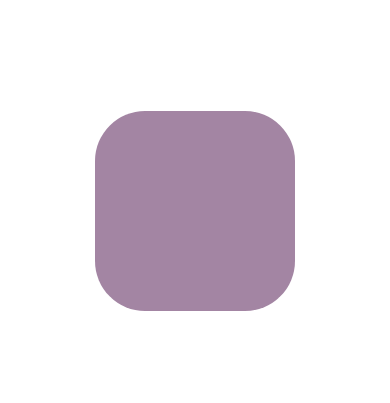
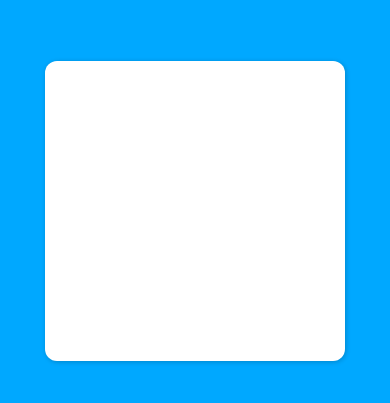
Before and after one commit to Roen77/rn_nmd_ani, a React Native app: screen / in a window 390 px wide. Shown: the part 211-614 px from the top of the page. Built offline with nearby package versions, Linux system fonts and the light colour scheme.

Commit message:
움직이고 놓을시 제자리로 돌아가는 카드

```diff
--- a/App.js
+++ b/App.js
@@ -1,4 +1,5 @@
 import React, {useEffect, useRef, useState} from 'react';
+
 import {
   Animated,
   Dimensions,
@@ -6,6 +7,8 @@
   PanResponder,
   Pressable,
   TouchableOpacity,
+  View,
+  ViewBase,
 } from 'react-native';
 import styled from 'styled-components/native';
 
@@ -13,37 +16,32 @@
   flex: 1;
   justify-content: center;
   align-items: center;
+  background-color: #00a8ff;
 `;
-//애니메이션 컴포넌트를 만들면서 스타일쓰기 첫번째방법
-// const Box = styled(Animated.createAnimatedComponent(TouchableOpacity))`
-//   background-color: tomato;
-//   width: 200px;
-//   height: 200px;
-// `;
 
-// 두번째방법
-const Box = styled.View`
-  background-color: tomato;
-  width: 200px;
-  height: 200px;
+const Card = styled(Animated.createAnimatedComponent(View))`
+  background-color: white;
+  width: 300px;
+  height: 300px;
+  justify-content: center;
+  align-items: center;
+  border-radius: 12px;
+  box-shadow: 1px 1px 5px rgba(0, 0, 0, 0.2);
 `;
-const AnimatedBox = Animated.createAnimatedComponent(Box);
 
 export default function App() {
-  const POSITION = useRef(
-    new Animated.ValueXY({
-      x: 0,
-      y: 0,
-    }),
-  ).current;
-
-  const borderRadius = POSITION.y.interpolate({
-    inputRange: [-300, 300],
-    outputRange: [100, 0],
-  });
-  const bgColor = POSITION.y.interpolate({
-    inputRange: [-300, 300],
-    outputRange: ['rgb(255, 99, 71)', 'rgb(71, 166, 255)'],
+  const scale = useRef(new Animated.Value(1)).current;
+  const position = useRef(new Animated.Value(0)).current;
+  const onPressIn = () =>
+    Animated.spring(scale, {toValue: 0.95, useNativeDriver: true}).start();
+  // const onPressOut = () =>
+  //   Animated.spring(scale, {
+  //     toValue: 1,
+  //     useNativeDriver: true,
+  //   }).start();
+  const onPressOut = Animated.spring(scale, {
+    toValue: 1,
+    useNativeDriver: true,
   });
 
   const panResponder = useRef(
@@ -52,45 +50,29 @@
       // view에서 터치를 감지할지 결정할수있도록해줌
       onStartShouldSetPanResponder: () => true,
       //기존위치에서 아래위치를 더하는듯
-      onPanResponderGrant: () => {
-        console.log('Touch Started');
-        //0에서 시작하지말고 다시 이전위치에서 시작해라
-        POSITION.setOffset({
-          x: POSITION.x._value,
-          y: POSITION.y._value,
-        });
-      },
-      onPanResponderMove: (evt, {dx, dy}) => {
-        POSITION.setValue({
-          x: dx,
-          y: dy,
-        });
+      onPanResponderGrant: () => onPressIn(),
+      onPanResponderMove: (_, {dx}) => {
+        position.setValue(dx);
       },
       onPanResponderRelease: () => {
-        console.log('Touch Finished');
-        // offset를 0으로 만들면서 position에 값을 념겨줌
-        POSITION.flattenOffset();
-        // console.log('tocuh 끝남');
-        // Animated.spring(POSITION, {
-        //   toValue: {
-        //     x: 0,
-        //     y: 0,
-        //   },
-        //   bounciness: 20,
-        //   useNativeDriver: false,
-        // }).start();
+        //동시에 진행되는 애니메이션은 아래처럼
+        Animated.parallel([
+          onPressOut,
+          Animated.spring(position, {
+            toValue: 0,
+            useNativeDriver: true,
+          }),
+        ]).start();
       },
     }),
   ).current;
 
   return (
     <Container>
-      <AnimatedBox
+      <Card
         {...panResponder.panHandlers}
         style={{
-          borderRadius,
-          backgroundColor: bgColor,
-          transform: POSITION.getTranslateTransform(),
+          transform: [{scale}, {translateX: position}],
         }}
       />
     </Container>
```
